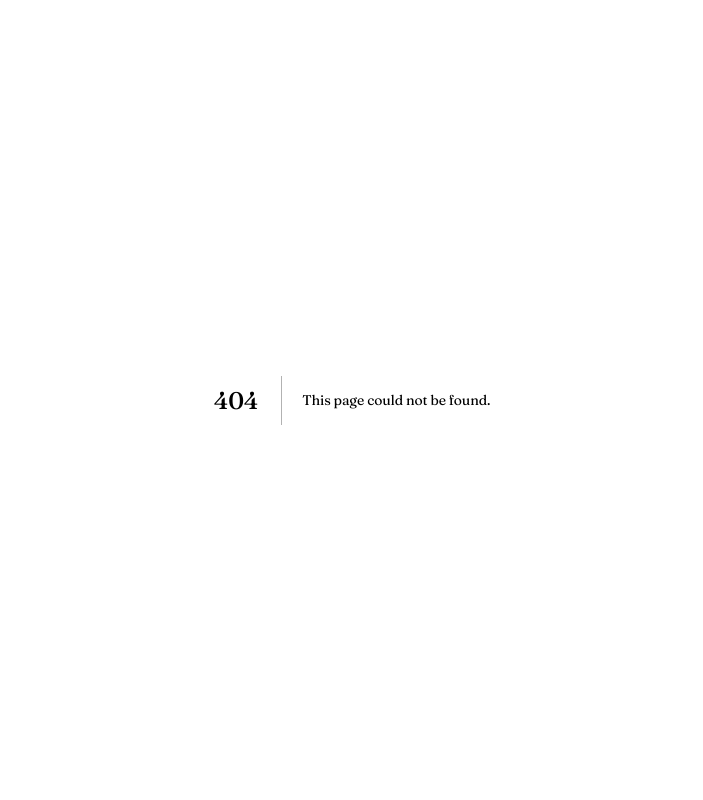
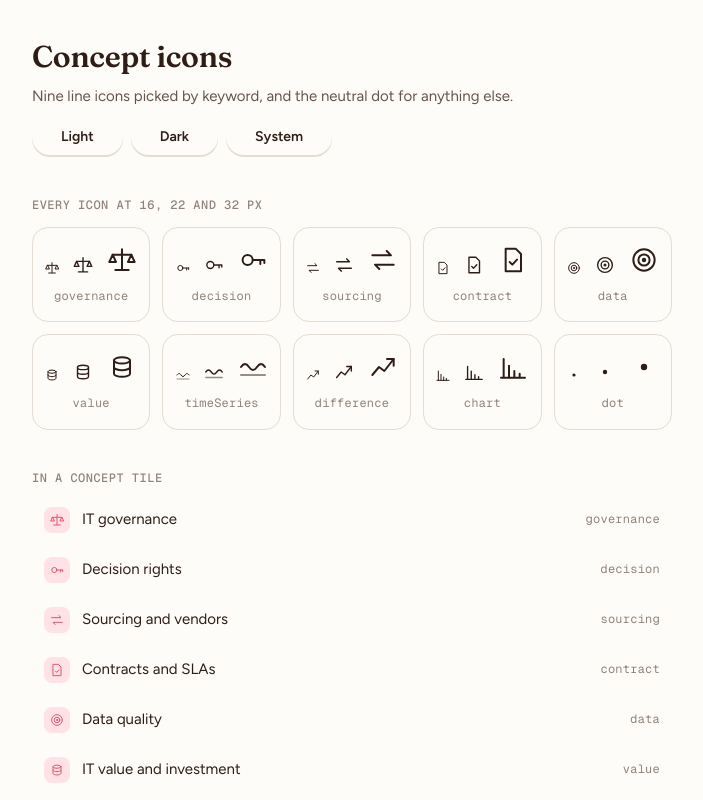
Before and after one commit to jazencordero/valeria, a Next.js app: page /dev/concept-icons in a window 1280 px wide. Before the commit this address had no page. Shown: the top 800 px of the page, without its empty margins (288-991 px from the left). Built offline with nearby package versions, Linux system fonts and the light colour scheme.

Commit message:
M3-50: Concept icons

```diff
--- /dev/null
+++ b/src/app/dev/concept-icons/page.tsx
@@ -0,0 +1,86 @@
+"use client";
+
+import { Button } from "@/components/ui/button";
+import { CONCEPT_ICON_NAMES, ConceptIcon, iconFor } from "@/components/exams/concept-icons";
+
+function setTheme(theme: "light" | "dark" | "system") {
+  const root = document.documentElement;
+  if (theme === "system") root.removeAttribute("data-theme");
+  else root.setAttribute("data-theme", theme);
+}
+
+const SAMPLES = [
+  "IT governance",
+  "Decision rights",
+  "Sourcing and vendors",
+  "Contracts and SLAs",
+  "Data quality",
+  "IT value and investment",
+  "Time series",
+  "Differencing",
+  "Control charts",
+  "Strategic alignment",
+];
+
+function Section({ title, children }: { title: string; children: React.ReactNode }) {
+  return (
+    <section className="space-y-3">
+      <h2 className="mono ink-3 font-medium uppercase tracking-[0.04em]">{title}</h2>
+      {children}
+    </section>
+  );
+}
+
+export default function ConceptIconsPage() {
+  return (
+    <main className="mx-auto max-w-2xl space-y-10 px-4 py-10">
+      <header className="space-y-3">
+        <h1 className="type-h30">Concept icons</h1>
+        <p className="ink-2">Nine line icons picked by keyword, and the neutral dot for anything else.</p>
+        <div className="flex flex-wrap gap-2">
+          <Button variant="secondary" size="sm" onClick={() => setTheme("light")}>
+            Light
+          </Button>
+          <Button variant="secondary" size="sm" onClick={() => setTheme("dark")}>
+            Dark
+          </Button>
+          <Button variant="secondary" size="sm" onClick={() => setTheme("system")}>
+            System
+          </Button>
+        </div>
+      </header>
+
+      <Section title="Every icon at 16, 22 and 32 px">
+        <ul className="grid grid-cols-2 gap-3 sm:grid-cols-5" data-testid="icons">
+          {CONCEPT_ICON_NAMES.map((name) => (
+            <li
+              key={name}
+              className="flex flex-col items-center gap-3 rounded-2xl border border-line bg-surface p-4 text-ink"
+            >
+              <div className="flex items-end gap-3">
+                <ConceptIcon name={name} />
+                <ConceptIcon name={name} size={22} />
+                <ConceptIcon name={name} size={32} />
+              </div>
+              <span className="mono ink-3">{name}</span>
+            </li>
+          ))}
+        </ul>
+      </Section>
+
+      <Section title="In a concept tile">
+        <ul className="space-y-2" data-testid="samples">
+          {SAMPLES.map((concept) => (
+            <li key={concept} className="flex items-center gap-3 rounded-2xl bg-surface px-3 py-2">
+              <span className="grid size-[26px] flex-none place-items-center rounded-lg bg-accent-wash text-accent">
+                <ConceptIcon name={iconFor(concept)} />
+              </span>
+              <span className="flex-1">{concept}</span>
+              <span className="mono ink-3">{iconFor(concept)}</span>
+            </li>
+          ))}
+        </ul>
+      </Section>
+    </main>
+  );
+}
--- /dev/null
+++ b/src/components/exams/concept-icons.tsx
@@ -0,0 +1,127 @@
+import type { ReactNode } from "react";
+
+/**
+ * Small line icons for exam concepts, copied from the prototype's CICONS set.
+ * Drawn on a 24 x 24 grid with a 1.5 stroke in currentColor, so they take the
+ * colour of whatever holds them. `iconFor` picks one from a concept's name by
+ * keyword; anything it does not know gets the neutral dot.
+ */
+
+export type ConceptIconName =
+  | "governance"
+  | "decision"
+  | "sourcing"
+  | "contract"
+  | "data"
+  | "value"
+  | "timeSeries"
+  | "difference"
+  | "chart"
+  | "dot";
+
+const PATHS: Record<ConceptIconName, ReactNode> = {
+  governance: (
+    <>
+      <path d="M12 4v15M7 19.5h10M5 8h14" />
+      <path d="M5 8l-2.5 5.5h5zM19 8l-2.5 5.5h5z" />
+    </>
+  ),
+  decision: (
+    <>
+      <circle cx="8" cy="12" r="3.8" />
+      <path d="M11.8 12h8.7M17.5 12v3M20.5 12v2.2" />
+    </>
+  ),
+  sourcing: <path d="M4 8.5h14l-3.2-3.2M20 15.5H6l3.2 3.2" />,
+  contract: (
+    <>
+      <path d="M6.5 3.5h7.5l4 4v13h-11.5z" />
+      <path d="M9.5 13.5l2 2 3.5-3.8" />
+    </>
+  ),
+  data: (
+    <>
+      <circle cx="12" cy="12" r="8" />
+      <circle cx="12" cy="12" r="4.2" />
+      <circle cx="12" cy="12" r="0.9" />
+    </>
+  ),
+  value: (
+    <>
+      <ellipse cx="12" cy="7" rx="6" ry="2.4" />
+      <path d="M6 7v5c0 1.3 2.7 2.4 6 2.4s6-1.1 6-2.4V7M6 12v5c0 1.3 2.7 2.4 6 2.4s6-1.1 6-2.4v-5" />
+    </>
+  ),
+  timeSeries: (
+    <>
+      <path d="M3 12c2-3 4-3 6 0s4 3 6 0 4-3 6 0" />
+      <path d="M3 18h18" opacity=".5" />
+    </>
+  ),
+  difference: (
+    <>
+      <path d="M4 18l5-6 4 3 7-9" />
+      <path d="M15 6h5v5" />
+    </>
+  ),
+  chart: <path d="M5 20V6M9 20v-9M13 20v-5M17 20v-3M3 20h18" />,
+  dot: <circle cx="12" cy="12" r="2.4" fill="currentColor" stroke="none" />,
+};
+
+/** Every icon name, in display order. The fallback dot comes last. */
+export const CONCEPT_ICON_NAMES = Object.keys(PATHS) as ConceptIconName[];
+
+/**
+ * Keyword rules, checked in order. More specific phrases come before broad
+ * ones, so "Time series data" is a time series and "Data governance" is
+ * governance. Word starts are anchored so "translation" never reads as SLA.
+ */
+const RULES: [RegExp, ConceptIconName][] = [
+  [/\bgovern/, "governance"],
+  [/\bdecision/, "decision"],
+  [/sourcing\b/, "sourcing"],
+  [/\bcontract|\bslas?\b/, "contract"],
+  [/\btime[\s-]*series\b/, "timeSeries"],
+  [/\bdifferen/, "difference"],
+  [/\bchart/, "chart"],
+  [/\bvalu|\bmoney/, "value"],
+  [/\bdata/, "data"],
+];
+
+/** Picks the icon for a concept by keyword; unknown concepts get the dot. */
+export function iconFor(conceptName: string): ConceptIconName {
+  const name = conceptName.toLowerCase();
+  for (const [pattern, icon] of RULES) {
+    if (pattern.test(name)) return icon;
+  }
+  return "dot";
+}
+
+export function ConceptIcon({
+  name,
+  size = 16,
+  className,
+}: {
+  name: ConceptIconName;
+  /** Width and height in px. 16 inside a concept tile. */
+  size?: number;
+  className?: string;
+}) {
+  return (
+    <svg
+      viewBox="0 0 24 24"
+      width={size}
+      height={size}
+      aria-hidden="true"
+      data-icon={name}
+      className={[
+        "flex-none fill-none stroke-current [stroke-linecap:round] [stroke-linejoin:round] [stroke-width:1.5]",
+        className,
+      ]
+        .filter(Boolean)
+        .join(" ")}
+    >
+      {PATHS[name] ?? PATHS.dot}
+    </svg>
+  );
+}
```
Also changed, not shown: 1 other file (tests, documents, lock files or other folders).
